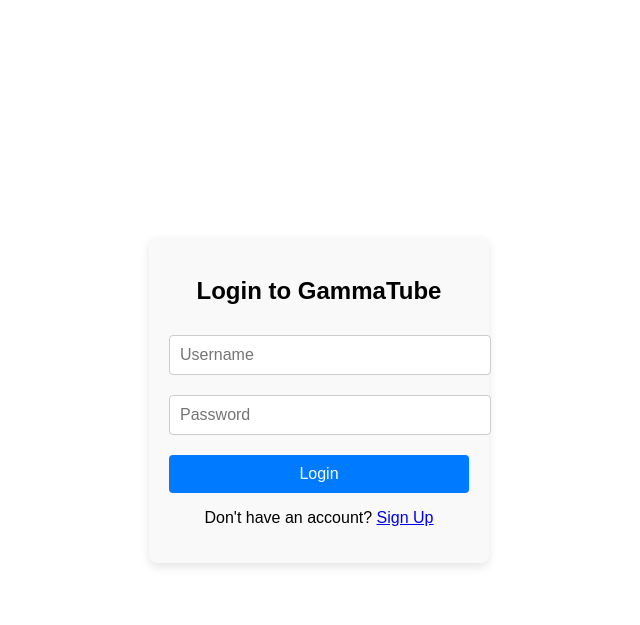
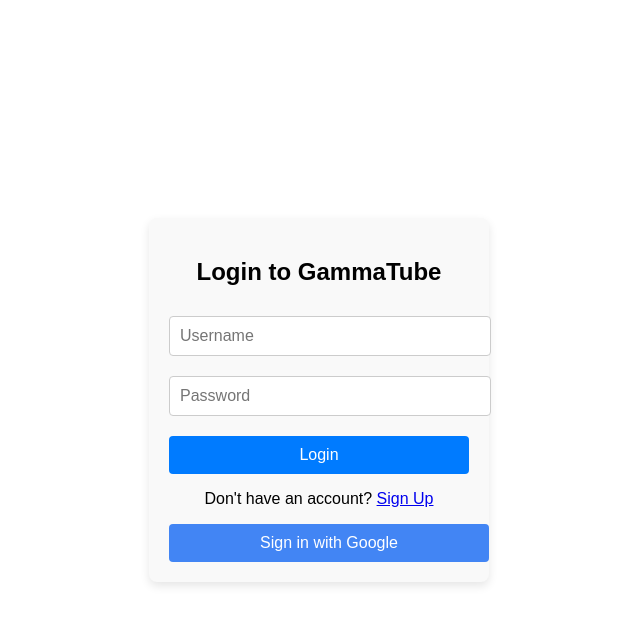
Before and after one commit to GammaTube/GammaTube, a Flask app: page /login in a window 1280 px wide. Shown: the top 625 px of the page, without its empty margins (321-961 px from the left). Run offline with Flask 3, Linux system fonts and the light colour scheme; some libraries are stand-ins or nearby versions.

Commit message:
Update login.html

```diff
--- a/templates/login.html
+++ b/templates/login.html
@@ -83,9 +83,20 @@
         }
 
         /* Styles for Google Sign-In button */
-        .g_id_signin {
+        .google-button {
             width: 100%;
+            padding: 10px;
             margin-top: 10px;
+            background: #4285F4;
+            color: white;
+            border: none;
+            border-radius: 4px;
+            cursor: pointer;
+            font-size: 16px;
+        }
+
+        .google-button:hover {
+            background: #357ae8;
         }
 
         /* Centering the welcome message */
@@ -111,12 +122,8 @@
              data-callback="handleCredentialResponse"
              data-auto_prompt="false">
         </div>
-        <div class="g_id_signin"
-             data-type="standard"
-             data-shape="rectangular"
-             data-theme="outline"
-             data-text="sign_in_with"
-             data-size="large">
+        <div id="google-signin-button" class="google-button" onclick="google.accounts.id.prompt()">
+            Sign in with Google
         </div>
     </div>
 
```
